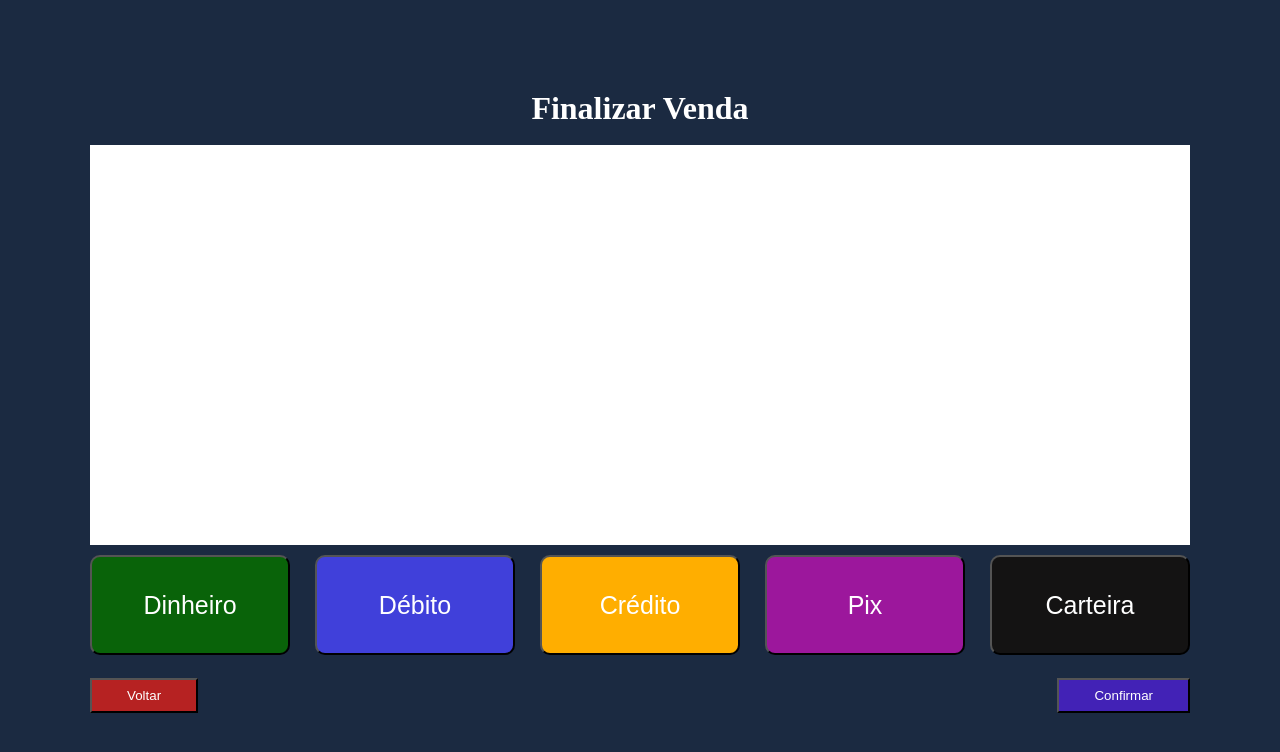
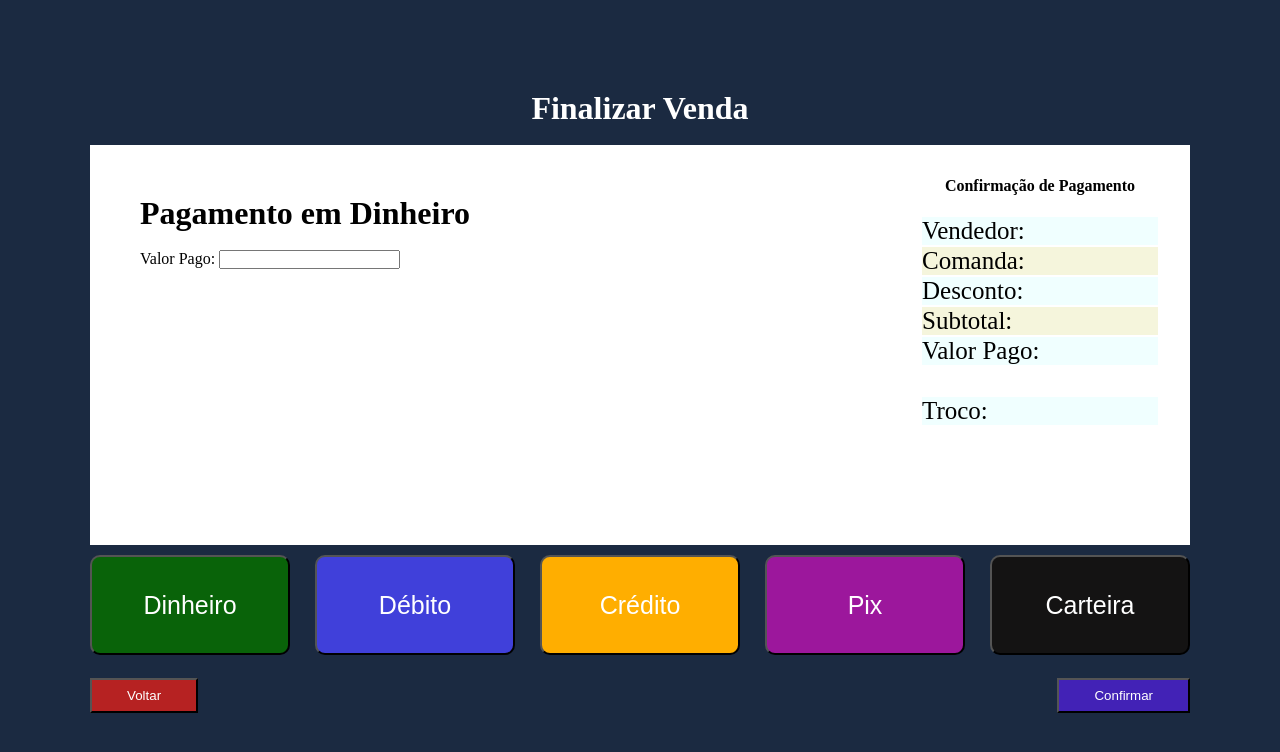
Before and after one commit to Gabrie2121/Projeto-Pdv-Flyer, an Electron app: page src/pagamento.html in a window 1280 px wide. Both pictures are taken after a click on the button "Dinheiro". Drawn offline with Linux system fonts and the light colour scheme.

Commit message:
novas telas

```diff
--- a/src/assets/pagamento.css
+++ b/src/assets/pagamento.css
@@ -25,13 +25,59 @@ body {
   width: 1100px;
   color: white;
 }
+
 .valores {
   display: grid;
+
+  grid-template-columns: 2fr 1fr;
+
+  grid-template-areas:
+    "data data values"
+    "data data values";
 
   margin-top: 10px;
   background-color: white;
   height: 400px;
 }
+
+.table_values {
+  padding: 30px;
+  width: 300px;
+}
+
+.table_values tr td {
+  font-size: 25px;
+}
+
+.table_values tr th {
+  padding-bottom: 20px;
+}
+
+.color_on {
+  background-color: azure;
+}
+
+.color_off {
+  background-color: beige;
+}
+
+.pagamentoCss {
+  padding-top: 50px;
+  padding-left: 50px;
+}
+
+.valor_final {
+  padding-top: 50px;
+}
+
+.data {
+  grid-area: data;
+}
+
+.values {
+  grid-area: values;
+}
+
 .formasDePagamento {
   justify-content: space-between;
   display: flex;
--- a/src/assets/script/pagamento.js
+++ b/src/assets/script/pagamento.js
@@ -1,3 +1,49 @@
+let data = document.getElementById("data");
+
+let vendedor = document.getElementById("vendedor");
+let comanda = document.getElementById("comanda");
+let desconto = document.getElementById("desconto");
+let subtotal = document.getElementById("subtotal");
+
 const voltar = () => {
-    window.location.href = "pdv.html";
+  window.location.href = "pdv.html";
+};
+
+function getValues() {
+  const jsonsession = {};
+
+  jsonsession["id_funcionario"] = sessionStorage.getItem("id_funcionario")
+    ? sessionStorage.getItem("id_funcionario")
+    : null;
+  jsonsession["nome_funcionario"] = sessionStorage.getItem("nome_funcionario")
+    ? sessionStorage.getItem("nome_funcionario")
+    : 0;
+  jsonsession["vTotal"] = sessionStorage.getItem("vTotal")
+    ? sessionStorage.getItem("vTotal")
+    : 0;
+  jsonsession["codcomanda"] = sessionStorage.getItem("codcomanda")
+    ? sessionStorage.getItem("codcomanda")
+    : null;
+  jsonsession["desconto"] = sessionStorage.getItem("desconto")
+    ? sessionStorage.getItem("desconto")
+    : 0;
+
+  vendedor.innerHTML += `  ${jsonsession["nome_funcionario"].split(" ")[0]}`;
+  comanda.innerHTML += `  ${parseInt(jsonsession.codcomanda)}`;
+  desconto.innerHTML += `  ${parseFloat(jsonsession.desconto).toFixed(2)}`;
+  subtotal.innerHTML += `  ${parseFloat(jsonsession.vTotal).toFixed(2)}`;
+
+  return jsonsession;
 }
+
+getValues();
+
+function clickOn_dinheiro() {
+  data.innerHTML = `
+  <div class="pagamentoCss">
+    <h1>Pagamento em Dinheiro</h1>
+    <br />
+    Valor Pago: <input></input>
+  </div>
+    `;
+}
--- a/src/assets/script/pdv.js
+++ b/src/assets/script/pdv.js
@@ -72,12 +72,9 @@ document.addEventListener("keypress", (e) => {
 codigoComanda.addEventListener("keypress", (e) => {
   if (e.charCode == 13) {
     puxarComanda(codigoComanda.value);
+    eventSessionStorage("codcomanda", codigoComanda.value);
     codigoComanda.value = "";
   }
-});
-
-codigoComanda.addEventListener("keyup", (e) => {
-  eventSessionStorage("codcomanda", desconto.value);
 });
 
 desconto.addEventListener("keyup", (e) => {
--- a/src/pagamento.html
+++ b/src/pagamento.html
@@ -1,11 +1,11 @@
 <!DOCTYPE html>
 <html lang="en">
   <head>
-    <meta charset="UTF-8">
-    <meta http-equiv="X-UA-Compatible" content="IE=edge">
-    <meta name="viewport" content="width=device-width, initial-scale=1.0">
+    <meta charset="UTF-8" />
+    <meta http-equiv="X-UA-Compatible" content="IE=edge" />
+    <meta name="viewport" content="width=device-width, initial-scale=1.0" />
     <title>Pagamento</title>
-    <link rel="stylesheet" href="./assets/pagamento.css">
+    <link rel="stylesheet" href="./assets/pagamento.css" />
   </head>
   <body>
     <div class="container">
@@ -13,10 +13,38 @@
         <h1>Finalizar Venda</h1>
       </div>
       <div class="valores">
-
+        <div class="data" id="data">Informe a forma de pagamento...</div>
+        <div class="values">
+          <table class="table_values">
+            <tr>
+              <th>Confirmação de Pagamento</th>
+            </tr>
+            <tr>
+              <td class="color_on" id="vendedor">Vendedor:</td>
+            </tr>
+            <tr>
+              <td class="color_off" id="comanda">Comanda:</td>
+            </tr>
+            <tr>
+              <td class="color_on" id="desconto">Desconto:</td>
+            </tr>
+            <tr>
+              <td class="color_off" id="subtotal">Subtotal:</td>
+            </tr>
+            <tr>
+              <td class="color_on">Valor Pago:</td>
+            </tr>
+            <tr>
+              <td>&#160;</td>
+            </tr>
+            <tr class="valor_final">
+              <td class="color_on">Troco:</td>
+            </tr>
+          </table>
+        </div>
       </div>
       <div class="formasDePagamento">
-            <button class="dinheiro">Dinheiro</button>
+        <button class="dinheiro" onclick="clickOn_dinheiro()">Dinheiro</button>
         <button class="debito">Débito</button>
         <button class="credito">Crédito</button>
         <button class="pix">Pix</button>
```
Lines whose indentation alone changed are shown as unchanged.
